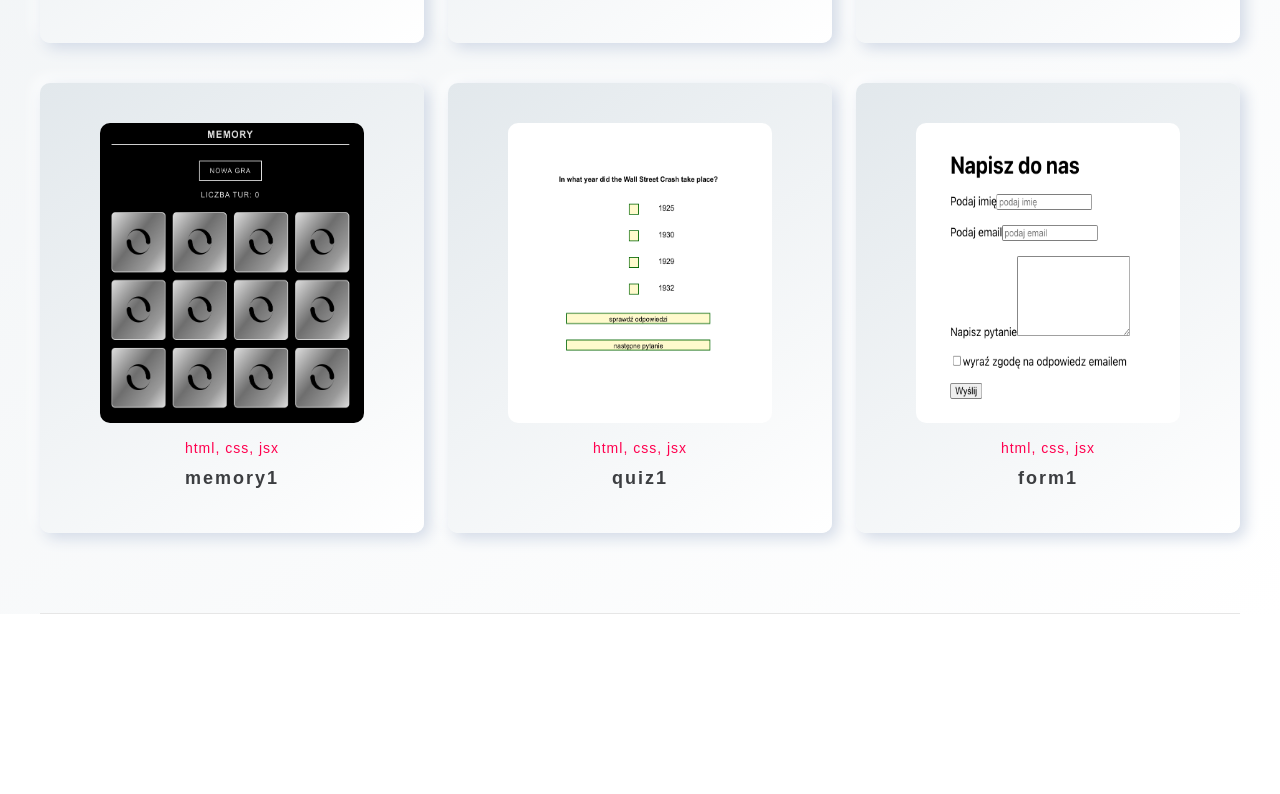
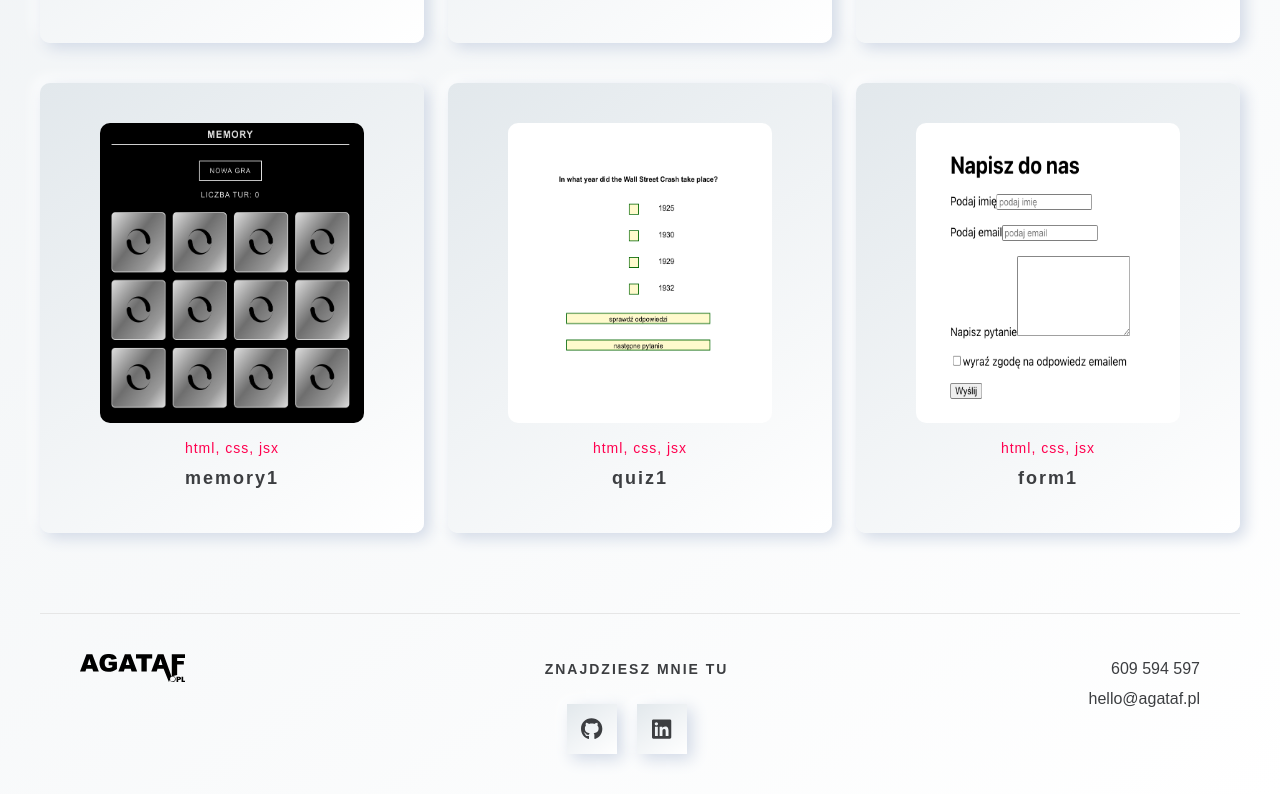
Before and after one commit to F-Agata/portfolio-next, a Next.js app: page / in a window 1280 px wide. Shown: the part 2147-2941 px from the top of the page. Before the commit the page ends 2761 px from the top, so only its background shows below. Built offline with nearby package versions, Linux system fonts and the light colour scheme.

Commit message:
add footer section

```diff
--- /dev/null
+++ b/components/GoToTopOfPage.js
@@ -0,0 +1,85 @@
+import { useState, useEffect } from 'react'
+import styled from 'styled-components'
+
+import { FontAwesomeIcon } from '@fortawesome/react-fontawesome'
+import { faArrowUp } from '@fortawesome/free-solid-svg-icons'
+
+const iconFaArrowUp = <FontAwesomeIcon icon={faArrowUp} />
+
+const GoToTopOfPage = () => {
+  const [scrollY, setScrollY] = useState(0)
+  const [showArrow, setShowArrow] = useState(false)
+
+  const scrollTop = () => {
+    window.scrollTo({ top: 0, behavior: 'smooth' })
+  }
+
+  const toggleArrow = () => {
+    setScrollY(window.pageYOffset)
+    if (scrollY > 120) {
+      setShowArrow(true)
+    } else setShowArrow(false)
+  }
+
+  useEffect(() => {
+    window.addEventListener('scroll', toggleArrow)
+    return () => window.removeEventListener('scroll', toggleArrow)
+  }, [scrollY, showArrow])
+
+  return (
+    <>
+      {showArrow ? (
+        <WrappGoToTopOfPage onClick={scrollTop}>
+          <BackgraundButtonArrow />
+          <WrappArrow>{iconFaArrowUp}</WrappArrow>
+        </WrappGoToTopOfPage>
+      ) : null}
+    </>
+  )
+}
+
+export default GoToTopOfPage
+
+const WrappGoToTopOfPage = styled.div`
+  width: 50px;
+  height: 50px;
+  border-radius: 50%;
+  box-shadow: 0 0 10px rgb(0 0 0 / 10%);
+  position: fixed;
+  bottom: 30px;
+  right: 30px;
+  border: 1px solid ${(props) => props.theme.colors.colorBorder};
+  cursor: pointer;
+  z-index: 10;
+  overflow: hidden;
+  background-color: transparent;
+`
+
+const BackgraundButtonArrow = styled.div`
+  width: 50px;
+  height: 50px;
+  border-radius: 50%;
+  background-color: ${(props) => props.theme.gradients.gradientBox};
+  opacity: 50%;
+  position: absolute;
+  top: 50%;
+  left: 50%;
+  transform: translate(-50%, -50%);
+  z-index: 11;
+`
+
+const WrappArrow = styled.div`
+  width: 50px;
+  height: 50px;
+  line-height: 50px;
+  text-align: center;
+  border-radius: 50%;
+  font-family: ${(props) => props.theme.fonts.fontSecondary};
+  color: ${(props) => props.theme.colors.colorPrimary};
+  font-size: 20px;
+  position: absolute;
+  top: 50%;
+  left: 50%;
+  transform: translate(-50%, -50%);
+  z-index: 12;
+`
--- /dev/null
+++ b/components/footer/Footer.js
@@ -0,0 +1,73 @@
+import styled from 'styled-components'
+
+import SocialButtons from '../SocialButtons'
+
+import DivToNavigation from '../DivToNavigation'
+
+const Footer = () => {
+  return (
+    <>
+      <DivToNavigation id={'footer'} />
+      <WrappFooter>
+        <WrappLogo>
+          <WrappLogoLink href={'#header'}>
+            <Logo src={'logo.svg'} alt="logo" />
+          </WrappLogoLink>
+        </WrappLogo>
+        <SocialButtons footerAlignCenter />
+        <WrappContact>
+          <p>609 594 597</p>
+          <p>hello@agataf.pl</p>
+        </WrappContact>
+      </WrappFooter>
+    </>
+  )
+}
+
+export default Footer
+
+const WrappFooter = styled.footer`
+  margin: 0 40px;
+  padding: 40px;
+  min-width: 375px;
+  max-width: 1440px;
+  display: flex;
+  flex-direction: column;
+  align-items: center;
+  justify-content: space-between;
+  @media (min-width: 992px) {
+    flex-direction: row;
+    align-items: flex-start;
+  }
+`
+
+const WrappLogo = styled.div`
+  height: 60px;
+  margin-bottom: 30px;
+  @media (min-width: 992px) {
+    margin-bottom: 0px;
+  }
+  img {
+    height: 28px;
+  }
+`
+
+const WrappLogoLink = styled.a`
+  width: 100%;
+  height: 100%;
+  display: block;
+  cursor: pointer;
+`
+
+const Logo = styled.img`
+  height: 100%;
+`
+
+const WrappContact = styled.div`
+  margin-top: 30px;
+  text-align: center;
+  @media (min-width: 992px) {
+    margin-top: 0px;
+    text-align: right;
+  }
+`
--- a/pages/index.js
+++ b/pages/index.js
@@ -4,6 +4,8 @@ import Navigation from '../components/navigation/Navigation'
 import Header from '../components/header/Header'
 import MainSection from '../components/mainSection/MainSection'
 import MainPortfolio from '../components/mainPortfolio/MainPortfolio'
+import Footer from '../components/footer/Footer'
+import GoToTopOfPage from '../components/GoToTopOfPage'
 
 const Home = () => {
   return (
@@ -12,8 +14,8 @@ const Home = () => {
       <Header />
       <MainSection />
       <MainPortfolio />
-      {/*<Footer />*/}
-      {/*<GoToTopOfPage />*/}
+      <Footer />
+      <GoToTopOfPage />
     </MainContainer>
   )
 }
```
Also changed, not shown: public/icon-location.svg (added), public/icon-phone.svg (added).
